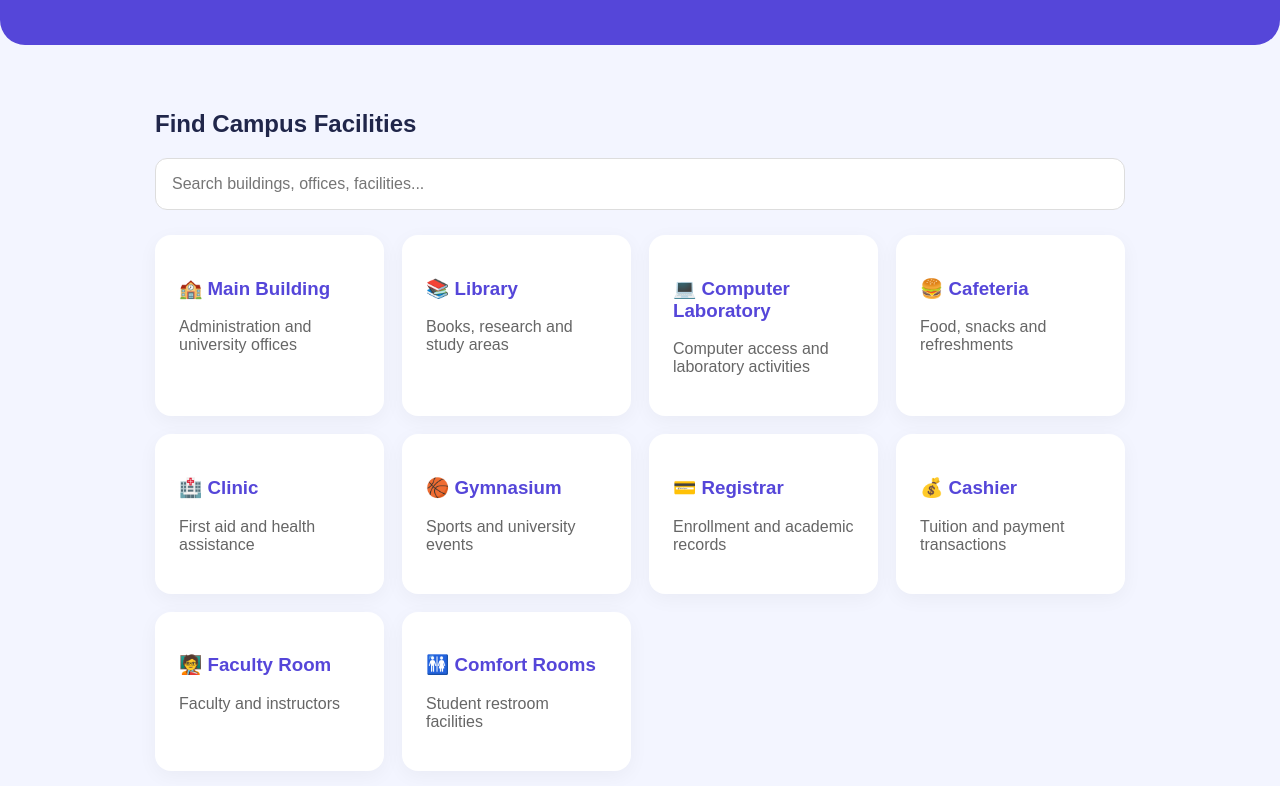
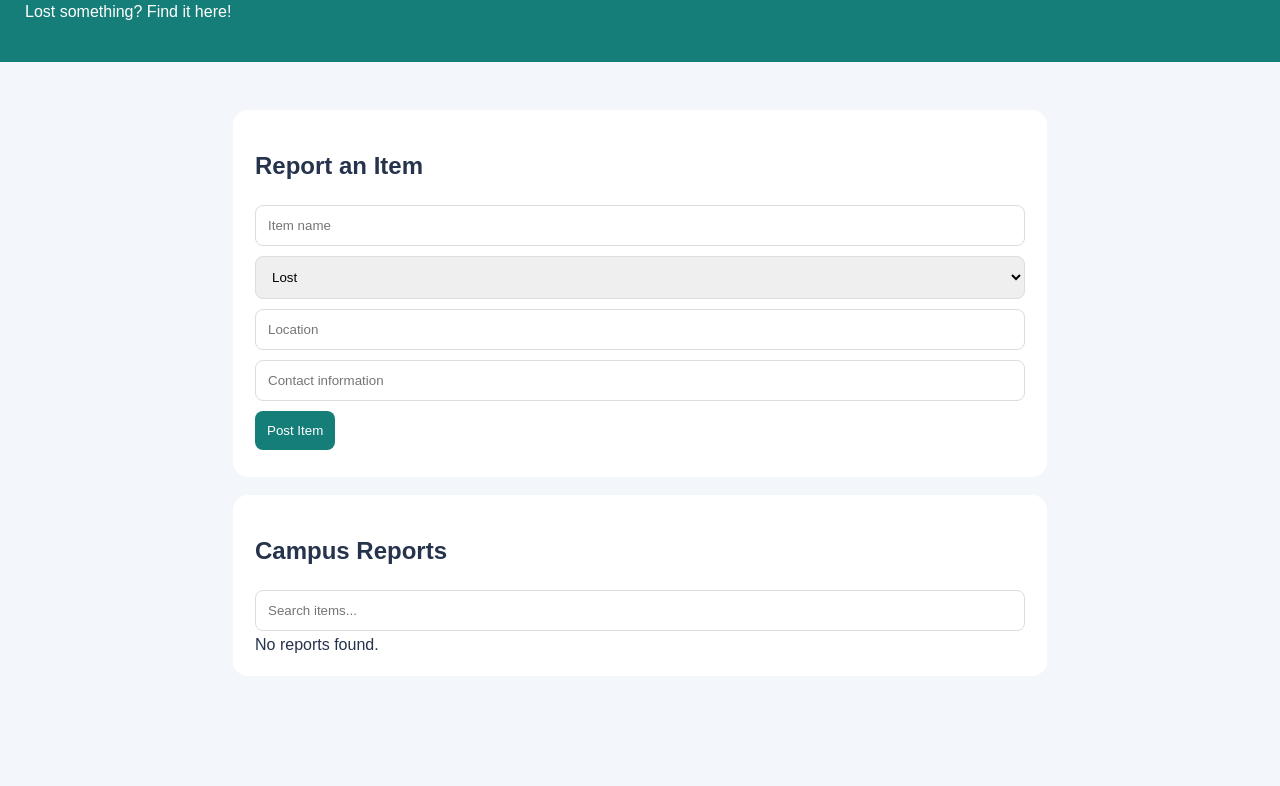
Before and after one commit to cyrichjohn29-afk/UniFind-University-Campus-Directory, a plain HTML site: page index.html in a window 1280 px wide. Shown: the part 103-889 px from the top of the page. After the commit the page ends 845 px from the top, so only its background shows below. Drawn offline with Linux system fonts and the light colour scheme.

Commit message:
Refactor index.html for improved layout and features

```diff
--- a/index.html
+++ b/index.html
@@ -2,52 +2,61 @@
 <!DOCTYPE html>
 <html lang="en">
 <head>
-<meta charset="UTF-8">
-<meta name="viewport" content="width=device-width, initial-scale=1">
-<title>UniFind | Campus Directory</title>
+<meta charset="UTF-8"><meta name="viewport" content="width=device-width,initial-scale=1">
+<title>UniFind</title>
 <style>
-*{box-sizing:border-box}
-body{margin:0;font-family:Arial;background:#f3f5ff;color:#20264a}
-header{background:#5546d9;color:white;padding:30px 8%;border-radius:0 0 25px 25px}
-header h1{margin:0;font-size:32px}
-main{max-width:1000px;margin:30px auto;padding:15px}
-input{width:100%;padding:16px;border:1px solid #ddd;border-radius:12px;font-size:16px}
-.grid{display:grid;grid-template-columns:repeat(auto-fit,minmax(220px,1fr));gap:18px;margin-top:25px}
-.card{background:white;padding:24px;border-radius:16px;box-shadow:0 5px 20px #0000000b}
-.card h3{color:#5546d9}
-.card p{color:#666}
-footer{text-align:center;padding:25px;color:#777}
+*{box-sizing:border-box}body{margin:0;font-family:Arial;background:#f3f6fb;color:#26334c}
+header{background:#167e78;color:white;padding:25px}
+main{max-width:850px;margin:30px auto;padding:18px}
+.card{background:white;padding:22px;border-radius:15px;margin-bottom:18px}
+input,select,button{padding:12px;border:1px solid #ddd;border-radius:8px;margin:5px 0}
+input,select{width:100%}button{background:#167e78;color:white;border:0;cursor:pointer}
+.item{padding:15px;border-bottom:1px solid #eee}
+.item button{margin-right:5px}
 </style>
 </head>
 <body>
-<header>
-<h1>📍 UniFind</h1>
-<p>Your university campus directory</p>
-</header>
+<header><h1>🔎 UniFind</h1><p>Lost something? Find it here!</p></header>
 <main>
-<h2>Find Campus Facilities</h2>
-<input id="search" placeholder="Search buildings, offices, facilities..." oninput="filter()">
-<div class="grid" id="places"></div>
+<div class="card">
+<h2>Report an Item</h2>
+<input id="name" placeholder="Item name">
+<select id="status"><option>Lost</option><option>Found</option></select>
+<input id="place" placeholder="Location">
+<input id="contact" placeholder="Contact information">
+<button onclick="add()">Post Item</button>
+</div>
+<div class="card">
+<h2>Campus Reports</h2>
+<input id="search" placeholder="Search items..." oninput="render()">
+<div id="list"></div>
+</div>
 </main>
-<footer>UniFind © 2026 | Campus Made Easier</footer>
 <script>
-const data=[
-["🏫","Main Building","Administration and university offices"],
-["📚","Library","Books, research and study areas"],
-["💻","Computer Laboratory","Computer access and laboratory activities"],
-["🍔","Cafeteria","Food, snacks and refreshments"],
-["🏥","Clinic","First aid and health assistance"],
-["🏀","Gymnasium","Sports and university events"],
-["💳","Registrar","Enrollment and academic records"],
-["💰","Cashier","Tuition and payment transactions"],
-["🧑‍🏫","Faculty Room","Faculty and instructors"],
-["🚻","Comfort Rooms","Student restroom facilities"]
-];
-function filter(){
-let q=document.getElementById('search').value.toLowerCase();
-document.getElementById('places').innerHTML=data.filter(x=>x.join(' ').toLowerCase().includes(q)).map(x=>`<div class="card"><h3>${x[0]} ${x[1]}</h3><p>${x[2]}</p></div>`).join('');
+let data=JSON.parse(localStorage.unifind||'[]');
+function save(){localStorage.unifind=JSON.stringify(data);render()}
+function add(){
+let n=name.value.trim(),p=place.value.trim(),c=contact.value.trim();
+if(!n||!p||!c)return alert('Complete all fields');
+data.unshift({n,s:status.value,p,c});
+name.value=place.value=contact.value='';
+save();
 }
-filter();
+function edit(i){
+let n=prompt('Item name',data[i].n);
+if(n&&n.trim()){data[i].n=n.trim();save()}
+}
+function del(i){if(confirm('Delete report?')){data.splice(i,1);save()}}
+function render(){
+let q=search.value.toLowerCase();
+list.innerHTML=data.map((x,i)=>({...x,i})).filter(x=>(x.n+x.p+x.s).toLowerCase().includes(q)).map(x=>`
+<div class="item"><b>${esc(x.n)}</b> <b>(${esc(x.s)})</b>
+<p>📍 ${esc(x.p)} | ☎ ${esc(x.c)}</p>
+<button onclick="edit(${x.i})">Edit</button>
+<button onclick="del(${x.i})">Delete</button></div>`).join('')||'No reports found.';
+}
+function esc(s){return String(s).replace(/[&<>"']/g,c=>({'&':'&amp;','<':'&lt;','>':'&gt;','"':'&quot;',"'":'&#39;'}[c]))}
+render();
 </script>
 </body>
 </html>
```
